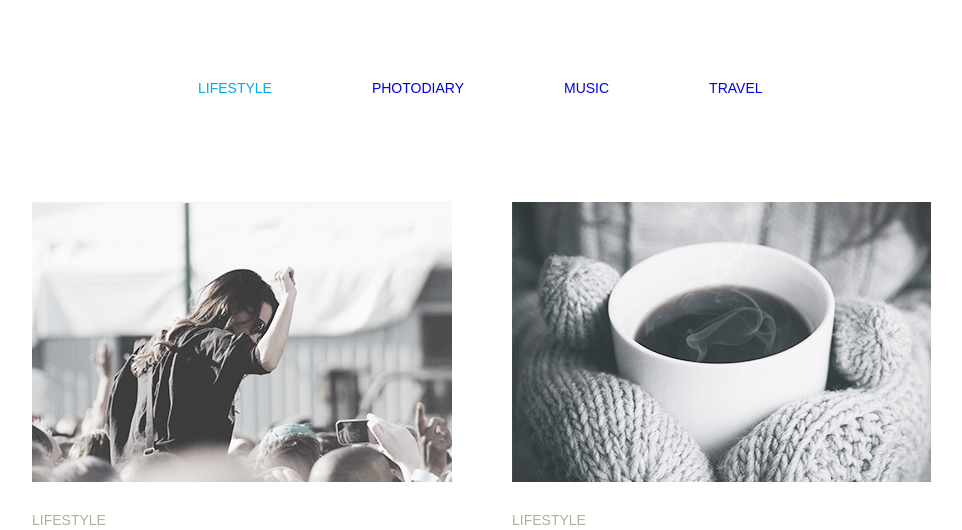
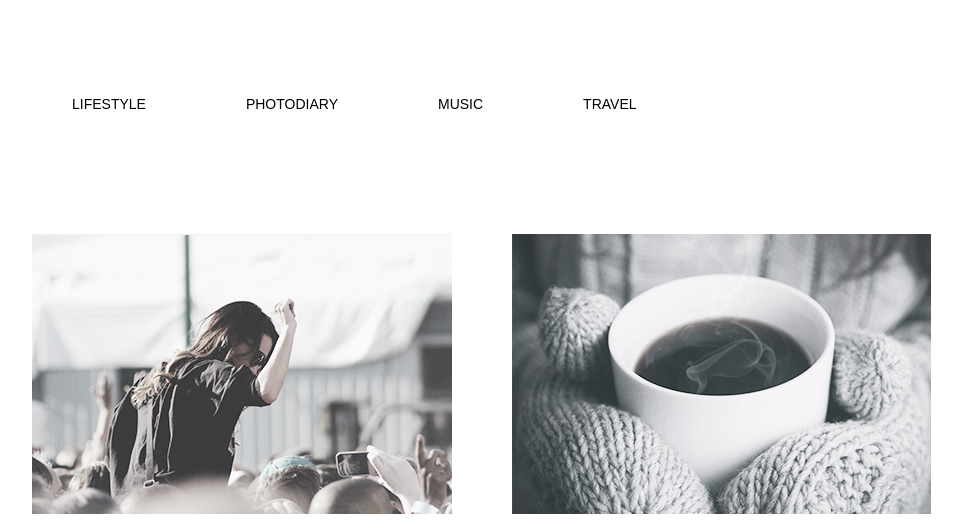
Before and after one commit to AndreyKolo/goit-fe-course, a plain HTML site: page html-css/module-03/index.html in a window 1280 px wide. Shown: the top 530 px of the page, without its empty margins (158-1120 px from the left). Drawn offline with Linux system fonts and the light colour scheme.

Commit message:
four commit

```diff
--- a/html-css/module-03/css/styles.css
+++ b/html-css/module-03/css/styles.css
@@ -12,47 +12,46 @@ body {
   font-family: "Playfair Display", sans-serif;
 }
 
+.wrapper {
+  width: 900px;
+  margin: 0 auto;
+}
+
 img {
   display: block;
   max-width: 100%;
   height: auto;
 }
 
-.wrapper {
-  width: 900px;
-  margin: 0 auto;
-}
-
 /* site-nav */
-.site-nav {
-  display: inline-block;
-  margin: 0;
-  padding:0;
-  font-size: 14px;
-  line-height: 24px;
-  color: #626262;
-  font-weight: 400;
-  text-transform: uppercase;
-  list-style: none;
+.main-header {
+  padding-top: 76px;
+  padding-bottom: 102px;
 }
 
 .site-nav li {
   display: inline-block;
-  margin-top: 76px;
-  margin-bottom: 102px;
 }
 
 .site-nav li:not(:last-child) {
   margin-right: 100px;
 }
 
-.site-nav-item-1 {
-  margin-left: 166px;
-  color: #03a9f4;
+.site-nav a {
+  display: block;
+  text-align: center;
+  color: black;
+  text-decoration: none;
+  text-transform: uppercase;
+  margin: 0;
+  padding:0;
+  font-size: 14px;
+  line-height: 24px;
+  font-weight: 400;
 }
 
-.site-nav a {
-  text-decoration: none;
+.site-nav a:hover {
+  color: #03a9f4;
 }
 
 /* main-content */
@@ -67,14 +66,23 @@ img {
   display: inline-block;
   width: 420px;
   margin-right: 60px;
+  margin-bottom: 136px;
 }
 
 .content-li:nth-child(2n) {
   margin-right: 0;
 }
 
+.content-li:nth-last-child(-n+2) {
+margin-bottom: 54px;
+}
+
+.main-content-img {
+  margin-bottom: 30px;
+}
+
 .main-content-p {
-  margin-top: 30px;
+  margin-top: 0;
   margin-bottom: 22px;
   font-size: 14px;
   line-height: 17px;
@@ -93,27 +101,21 @@ img {
 
 .main-content-text {
   margin-top: 0;
-  margin-bottom: 130px;
-  font-size: 14px;
-  line-height: 24px;
-  font-weight: 400;
-}
-
-.main-content-text-1 {
-  margin-top: 0;
   margin-bottom: 0;
   font-size: 14px;
   line-height: 24px;
   font-weight: 400;
 }
 
-.main-button {
+section {
+  padding-bottom: 70px;
+}
+
+  .main-button {
   display: block;
   padding: 0;
   border: 1px solid black;
   background: rgb(255, 255, 255);
-  margin-top: 52px;
-  margin-bottom: 70px;
   margin-left: 358px;
   margin-right: 378px;
   width: 164px;
@@ -122,6 +124,10 @@ img {
   font-size: 20px;
   line-height: 24px;
   font-weight: 400;
+}
+
+.main-button:hover {
+  color: #03a9f4;
 }
 
 .visually-hidden:not(:focus):not(:active),
--- a/html-css/module-03/index.html
+++ b/html-css/module-03/index.html
@@ -9,11 +9,12 @@
     <link rel="stylesheet" href="css/styles.css">
 </head>
 <body>
-    <header class="main-header wrapper">
+    <div class="wrapper">
+        <header class="main-header">
             <nav>
                 <ul class="site-nav">
                     <li class="site-nav-item">
-                    <a class="site-nav-item-1" href="#">Lifestyle</a>
+                        <a href="#">Lifestyle</a>
                     <li class="site-nav-item">
                         <a href="#">Photodiary</a>
                     <li class="site-nav-item">
@@ -24,7 +25,7 @@
                 </ul>
             </nav>
         </header>
-    <main class="wrapper">
+        <main>
             <section>
                 <ul class="main-content">
                     <li class="content-li">
@@ -55,17 +56,18 @@
                         <img class="main-content-img" src="img/photo_5.jpg" alt="Song for running" width="420" height="280">
                         <p class="main-content-p">Lifestyle</p>
                         <h2 class="main-content-h2">Top 10 song for running</h2>
-                    <p class="main-content-text-1">Lorem ipsum dolor sit amet consectetur, adipisicing elit. Repellat obcaecati numquam esse. Corporis rem mollitia consequatur consectetur enim totam? Ipsam vero alias assumenda neque commodi ex ipsa consectetur quas iure!</p>
+                        <p class="main-content-text">Lorem ipsum dolor sit amet consectetur, adipisicing elit. Repellat obcaecati numquam esse. Corporis rem mollitia consequatur consectetur enim totam? Ipsam vero alias assumenda neque commodi ex ipsa consectetur quas iure!</p>
                     </li>
                     <li class="content-li">
                         <img class="main-content-img" src="img/photo_6.jpg" alt="Cold winter days" width="419" height="280">
                         <p class="main-content-p">Lifestyle</p>
                         <h2 class="main-content-h2">Cold winter days</h2>
-                    <p class="main-content-text-1">Lorem ipsum dolor sit amet consectetur, adipisicing elit. Repellat obcaecati numquam esse. Corporis rem mollitia consequatur consectetur enim totam? Ipsam vero alias assumenda neque commodi ex ipsa consectetur quas iure!</p>
+                        <p class="main-content-text">Lorem ipsum dolor sit amet consectetur, adipisicing elit. Repellat obcaecati numquam esse. Corporis rem mollitia consequatur consectetur enim totam? Ipsam vero alias assumenda neque commodi ex ipsa consectetur quas iure!</p>
                     </li>
                 </ul>
+                <button class="main-button">Load more</button>
             </section>
-        <button class="main-button">Load more</button>
         </main>
+    </div>
 </body>
 </html>
```
Lines whose indentation alone changed are shown as unchanged.
